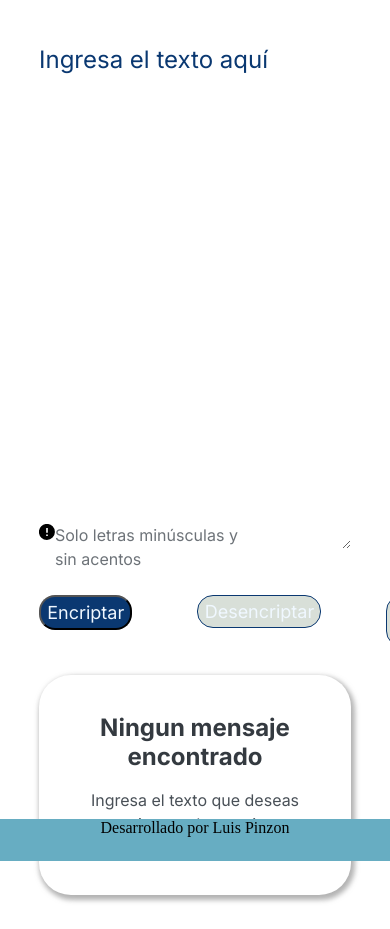
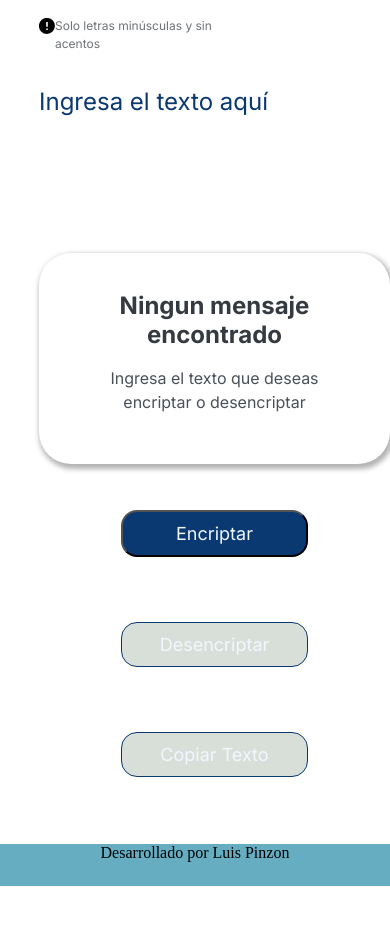
Before and after one commit to BICALO/Encriptador-de-texto, a plain HTML site: page index.html in a window 390 px wide. Shown: the top 929 px of the page. After the commit the page ends 886 px from the top, so only its background shows below. Drawn offline with Linux system fonts and the light colour scheme.

Commit message:
version finalizada

```diff
--- a/index.html
+++ b/index.html
@@ -5,6 +5,7 @@
     <meta charset="UTF-8">
     <meta name="viewport" content="width=device-width, initial-scale=1.0">
     <title>Encriptador de Texto</title>
+    <link rel ="icon" href = "./img/icono.png" type = "image/png">
 </head>
 <body>
 
@@ -40,7 +41,7 @@
 
             <h2 class="h2__mensaje"id="titulo__mensaje">Ningun mensaje encontrado</h2>
             <p class="p__mensaje" id="parrafo">Ingresa el texto que deseas encriptar o desencriptar</p>
-            <textarea name="texto__derecho" class="texto__derecho" id= "texto__derecho" cols=40 rows=10 hidden></textarea>
+            <textarea name="texto__derecho" class="texto__derecho" id= "texto__derecho" cols=40 rows=10 placeholder="" hidden></textarea>
 
         </div>
     </div>
--- a/index.js
+++ b/index.js
@@ -43,7 +43,7 @@ function desencriptar() {
 
 if (texto.length !=0) {
     document.getElementById("texto__derecho").value = textoCifrado;
-    tituloMensaje.textContent = "Texto desencriptado";
+    tituloMensaje.textContent = "Desencriptado!!";
     niñoconlupa.src = "./img/desencriptado.png";
     parrafo.textContent = "";
 } else {
@@ -66,7 +66,7 @@ async function copiarTexto() {
 
     if (textoACopiar.length !=0){
         await navigator.clipboard.writeText(textoACopiar);
-        tituloMensaje.textContent = "Texto copiado con exito";
+        tituloMensaje.textContent = "Texto copiado";
         niñoconlupa.src = "./img/textocopiar.png";
         parrafo.textContent = "";
     } else{
--- a/styles.css
+++ b/styles.css
@@ -52,8 +52,8 @@
     font-weight: 400;
     font-size: 24px;
     position: absolute;
-    width: 60%;
-    height: 65%;
+    width: 58%;
+    height: 55%;
     left: 20%;
     top: 65%;
     border: none;
@@ -315,42 +315,47 @@
   @media (max-width: 53em) {
 
     .container__izquierdo{
+
         display: flex;
         flex-direction: row;
+        width: 100%;
     }
 
     .texto__interactivo{
 
         width: 100%;
-
      }
 
      .texto {
 
         width: 80%;
-        height: 60%;
+        height: 25%;
         left: 10%;
-        top: 5%;
+        top: 10%;
     }
 
     .texto__inferior {
 
-        width: 80%;
+        width: 100%;
         left: 10%;
-        top: 62%;
+        top: 2%;
 
     }
 
     .texto__inferior p {
 
-        font-size: 16px;
+        font-size: 12px;
   }
 
     .buttons {
-        width: 80%;
-        left: 10%;
-        top: 70%;
 
+        flex-direction: column;
+        align-items: center;
+        width: 100%;
+        height: 20%;
+        left: 5%;
+        top: 60%;
+        z-index: 999;
     }
 
     .button__encriptar,
@@ -358,41 +363,68 @@
     .button__copiar {
         width: 48%;
         border-radius: 16px;
+        padding: 12px;
+        cursor: pointer;
     }
 
     .button__encriptar:hover,
-    .button__desencriptar:hover {
+    .button__desencriptar:hover
+    .button__copiar:hover {
         margin: 0,3%;
-        width: 47.5;
+        width: 49.5;
         padding: 1.8%;
+        color: aqua;
+    }
+
+    .texto__derecho {
+
+        width: 60%;
+        height: 46%;
+        left: 18%;
+        top: 15%;
 
     }
 
+
     .imagen__derecha {
 
-        width: 80%;
-        height: 26%;
+        width: 90%;
+        height: 25%;
+        top: 30%;
         left: 10%;
-        top: 80%;
+
 
     }
 
     .mensaje__encriptado{
 
-       width: 100%;
-       top: -25%;
+        flex-direction: column;
+        width: 80%;
+        height: 25%;
+        top: -15%;
+        left: -20%;
     }
 
+   .h2__mensaje{
+
+        width: 100%;
+        top: 10%;
+
+   }
 
     .imagen__derecha img{
 
        top: 0;
        display: none;
-       visibility: hidden;
+
+
+
     }
 }
 
     .footer{
 
+        width: 100%;
+        top: 100%;
 
     }
```
Also changed, not shown: img/icono.png (added).
